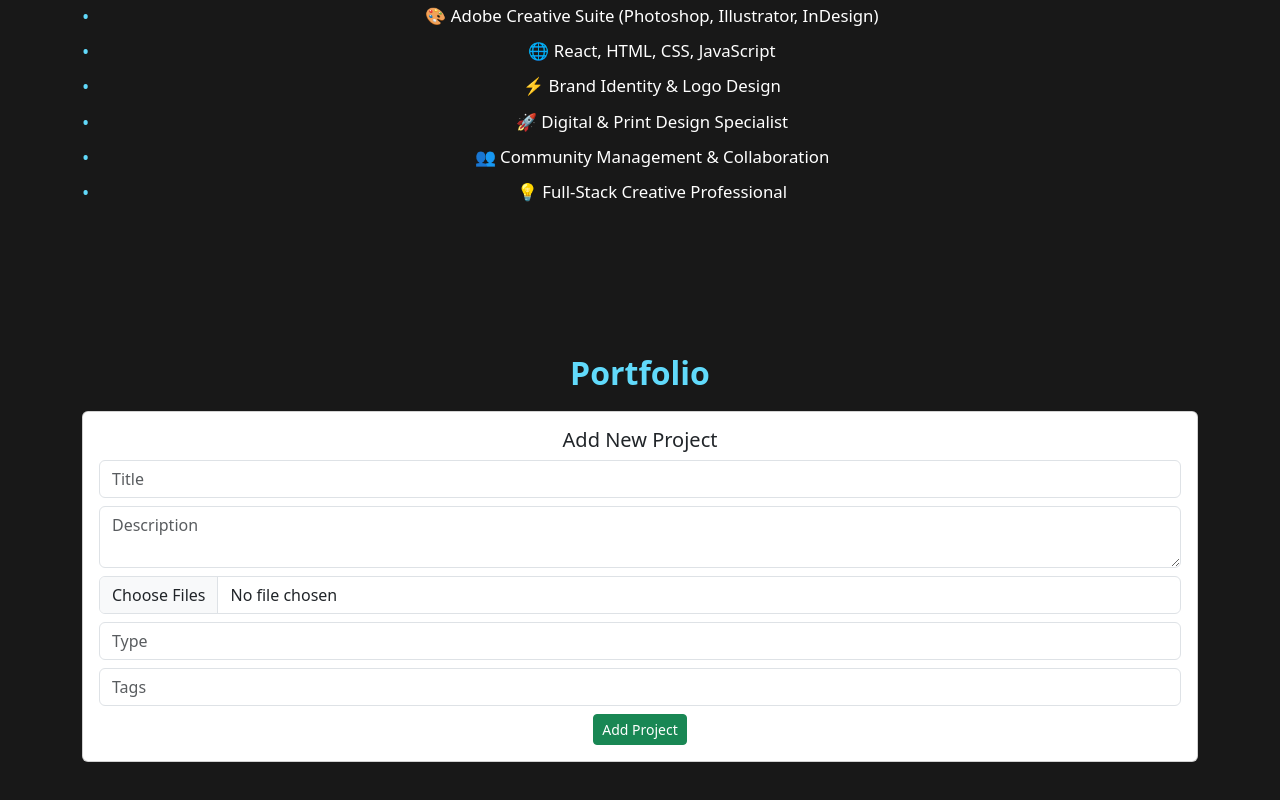
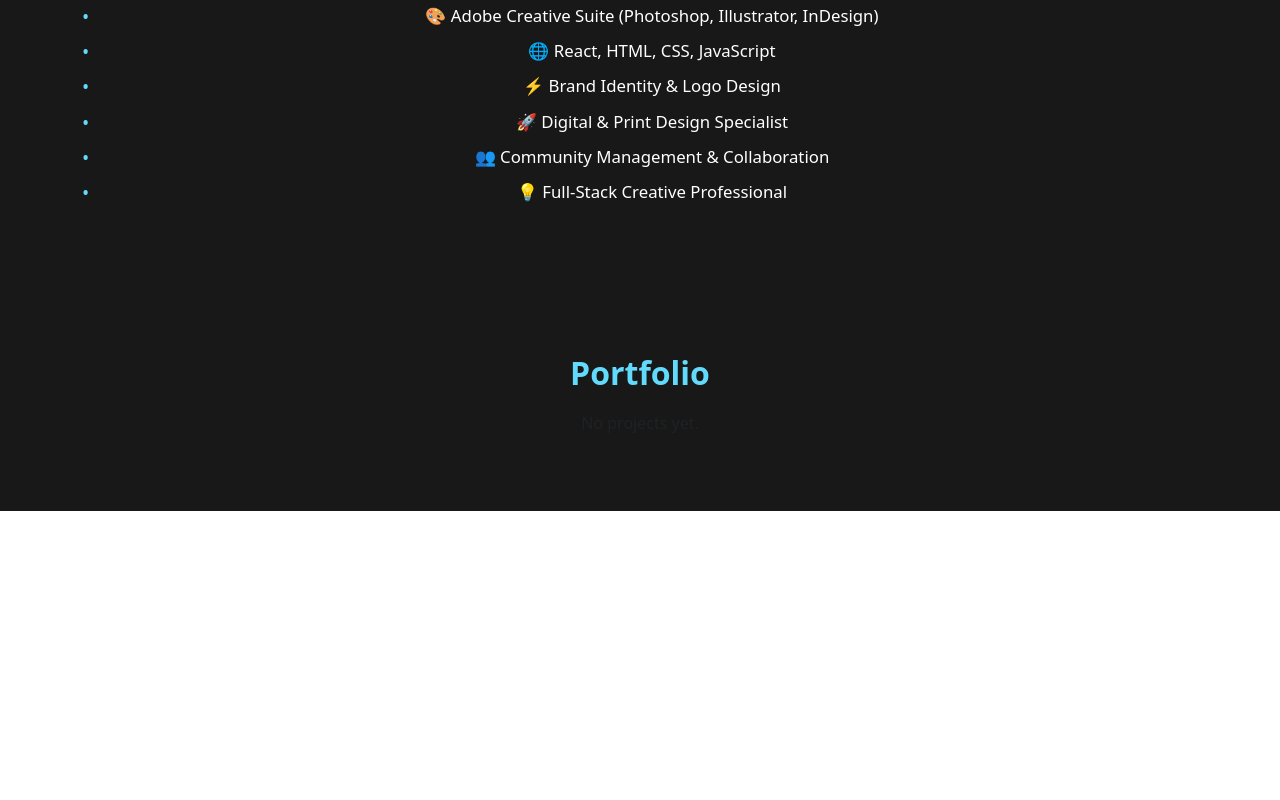
Before and after one commit to veno1/personal-venom-porfolio, a React (Create React App) app: page / in a window 1280 px wide. Shown: the part 1938-2738 px from the top of the page. After the commit the page ends 2449 px from the top, so only its background shows below. Built offline with nearby package versions, Linux system fonts and the light colour scheme.

Commit message:
Refactor Projects component with admin features
Refactor Projects component to improve functionality and admin features.

```diff
--- a/src/components/Projects.js
+++ b/src/components/Projects.js
@@ -1,108 +1,54 @@
-import { useState } from 'react';
+import { useState, useEffect } from 'react';
 import { Container, Row, Col, Card, Button, Badge } from "react-bootstrap";
 import './Projects.css';
 
 const LOCAL_STORAGE_KEY = 'portfolio_projects';
 const MAX_TOTAL_STORAGE_BYTES = 4.2 * 1024 * 1024;
 
-function getLocalStorageUsage() {
-  let total = 0;
-  for (let i = 0; i < localStorage.length; i++) {
-    const key = localStorage.key(i);
-    const value = localStorage.getItem(key);
-    if (value) {
-      total += key.length + value.length;
+export default function Projects() {
+
+  // 🔐 ADMIN MODE (hidden via URL)
+  const [isAdmin, setIsAdmin] = useState(false);
+
+  useEffect(() => {
+    if (window.location.hash === "#admin") {
+      setIsAdmin(true);
     }
-  }
-  return total;
-}
+  }, []);
 
-export default function Projects() {
   const [newProject, setNewProject] = useState({
     title: "",
     description: "",
-    images: [], // ✅ MULTIPLE IMAGES
+    images: [],
     type: "",
     tags: ""
   });
 
   const [projects, setProjects] = useState(() => {
-    const saved = localStorage.getItem('portfolio_projects');
-    if (saved) {
-      try {
-        return JSON.parse(saved);
-      } catch {
-        return [];
-      }
-    }
-    return [];
+    const saved = localStorage.getItem(LOCAL_STORAGE_KEY);
+    return saved ? JSON.parse(saved) : [];
   });
 
-  const saveProjects = (updatedProjects) => {
-    try {
-      const dataString = JSON.stringify(updatedProjects);
-      const dataSize = new Blob([dataString]).size;
-      const existingUsage = getLocalStorageUsage();
-      const currentSaved = localStorage.getItem(LOCAL_STORAGE_KEY);
-      const currentSavedSize = currentSaved ? new Blob([currentSaved]).size : 0;
-      const requiredTotal = existingUsage - currentSavedSize + dataSize;
+  const saveProjects = (updated) => {
+    localStorage.setItem(LOCAL_STORAGE_KEY, JSON.stringify(updated));
+    setProjects(updated);
+  };
 
-      if (requiredTotal > MAX_TOTAL_STORAGE_BYTES) {
-        alert('Storage limit exceeded. Reduce image sizes.');
-        return;
-      }
+  // ✅ IMAGE UPLOAD (ONLY ADMIN USES IT)
+  const handleImageUpload = (files) => {
+    const fileArray = Array.from(files).slice(0, 4);
+    let images = [];
 
-      setProjects(updatedProjects);
-      localStorage.setItem(LOCAL_STORAGE_KEY, dataString);
-    } catch (error) {
-      alert('Error saving projects');
+    fileArray.forEach(file => {
+      const reader = new FileReader();
+      reader.onload = (e) => {
+        images.push(e.target.result);
+        if (images.length === fileArray.length) {
+          setNewProject(prev => ({ ...prev, images }));
         }
       };
-
-  // ✅ IMAGE UPLOAD (MULTIPLE)
-  const handleImageUpload = (files) => {
-    if (!files || files.length === 0) return;
-
-    const fileArray = Array.from(files).slice(0, 4); // max 4
-    let loadedImages = [];
-
-    fileArray.forEach((file) => {
-      if (file.size > MAX_TOTAL_STORAGE_BYTES) {
-        alert(`File ${file.name} is too large.`);
-        return;
-      }
-
-      const reader = new FileReader();
-
-      reader.onload = (e) => {
-        loadedImages.push(e.target.result);
-
-        if (loadedImages.length === fileArray.length) {
-          setNewProject(prev => ({
-            ...prev,
-            images: loadedImages
-          }));
-        }
-      };
-
       reader.readAsDataURL(file);
     });
-  };
-
-  // ✅ FILE UPLOAD (UNCHANGED)
-  const uploadFile = (projectIndex, file) => {
-    if (!file) return;
-
-    const reader = new FileReader();
-    reader.onload = (e) => {
-      const updated = [...projects];
-      const target = { ...updated[projectIndex] };
-      const existingFiles = target.files || [];
-      target.files = [...existingFiles, { name: file.name, data: e.target.result }];
-      updated[projectIndex] = target;
-      saveProjects(updated);
-    };
-    reader.readAsDataURL(file);
   };
 
   const addProject = (e) => {
@@ -113,12 +59,11 @@ export default function Projects() {
     const item = {
       ...newProject,
       tags,
-      images: newProject.images.slice(0, 4), // ✅ LIMIT TO 4
+      images: newProject.images,
       files: []
     };
 
-    const updated = [...projects, item];
-    saveProjects(updated);
+    saveProjects([...projects, item]);
 
     setNewProject({
       title: "",
@@ -130,16 +75,7 @@ export default function Projects() {
   };
 
   const deleteProject = (index) => {
-    const updated = projects.filter((_, i) => i !== index);
-    saveProjects(updated);
-  };
-
-  const removeFile = (projectIndex, fileIndex) => {
-    const updated = [...projects];
-    const item = { ...updated[projectIndex] };
-    item.files = item.files.filter((_, i) => i !== fileIndex);
-    updated[projectIndex] = item;
-    saveProjects(updated);
+    saveProjects(projects.filter((_, i) => i !== index));
   };
 
   return (
@@ -152,11 +88,12 @@ export default function Projects() {
           </Col>
         </Row>
 
-        {/* ADD PROJECT */}
+        {/* 🔐 ADMIN PANEL (HIDDEN FROM RECRUITERS) */}
+        {isAdmin && (
           <Row className="mb-4">
             <Col>
-            <Card className="p-3">
-              <h5>Add New Project</h5>
+              <Card className="p-3 shadow-sm">
+                <h5>➕ Add Project</h5>
 
                 <form onSubmit={addProject}>
                   <input
@@ -175,12 +112,11 @@ export default function Projects() {
                     required
                   />
 
-                {/* ✅ MULTIPLE IMAGE INPUT */}
                   <input
+                    type="file"
                     className="form-control mb-2"
-                  type="file"
+                    multiple
                     accept="image/*"
-                  multiple
                     onChange={(e) => handleImageUpload(e.target.files)}
                   />
 
@@ -198,29 +134,36 @@ export default function Projects() {
                     onChange={(e) => setNewProject(prev => ({ ...prev, tags: e.target.value }))}
                   />
 
-                <button className="btn btn-success btn-sm">
+                  <Button type="submit" size="sm" variant="success">
                     Add Project
-                </button>
+                  </Button>
                 </form>
               </Card>
             </Col>
           </Row>
+        )}
 
-        {/* DISPLAY PROJECTS */}
+        {/* PROJECTS DISPLAY */}
         <Row>
+          {projects.length === 0 && (
+            <Col>
+              <p className="text-center text-muted">No projects yet.</p>
+            </Col>
+          )}
+
           {projects.map((project, idx) => (
             <Col md={6} lg={4} xl={3} key={idx} className="mb-4">
 
-              <Card className="h-100">
+              <Card className="h-100 shadow-sm hover-lift">
 
-                {/* ✅ MULTIPLE IMAGES GRID */}
-                {project.images && project.images.length > 0 && (
+                {/* IMAGES */}
+                {project.images && (
                   <div className="project-images-grid">
                     {project.images.map((img, i) => (
                       <img
                         key={i}
                         src={img}
-                        alt="project"
+                        alt=""
                         className="project-multi-image"
                       />
                     ))}
@@ -230,29 +173,34 @@ export default function Projects() {
                 <Card.Body>
                   <Card.Title>
                     {project.title}
+                    {project.type && (
                       <Badge bg="info" className="ms-2">
                         {project.type}
                       </Badge>
+                    )}
                   </Card.Title>
 
                   <Card.Text>{project.description}</Card.Text>
 
-                  {project.tags.map((tag, i) => (
+                  {project.tags && project.tags.map((tag, i) => (
                     <Badge key={i} bg="secondary" className="me-1">
                       {tag}
                     </Badge>
                   ))}
                 </Card.Body>
 
+                {/* 🔐 DELETE ONLY IN ADMIN MODE */}
+                {isAdmin && (
                   <Card.Footer>
                     <Button
+                      size="sm"
                       variant="danger"
-                    size="sm"
                       onClick={() => deleteProject(idx)}
                     >
                       Delete
                     </Button>
                   </Card.Footer>
+                )}
 
               </Card>
             </Col>
```
Lines whose indentation alone changed are shown as unchanged.
